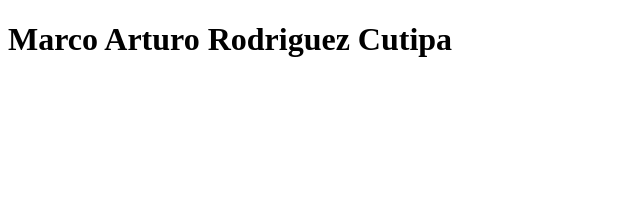
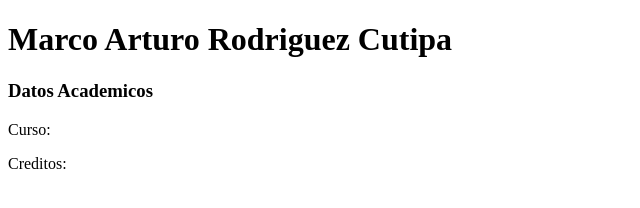
Before and after one commit to Marco-Arturo/proyecto, a plain HTML site: page index.html in a window 1280 px wide. Shown: the whole page, without its empty margins (0-640 px from the left). Drawn offline with Linux system fonts and the light colour scheme.

```diff
--- a/index.html
+++ b/index.html
@@ -9,5 +9,9 @@
 
     <h1>Marco Arturo Rodriguez Cutipa</h1>
 
+    <h3>Datos Academicos</h3>
+    <p>Curso:</p>
+    <p>Creditos: </p>
+
 </body>
 </html>
```
